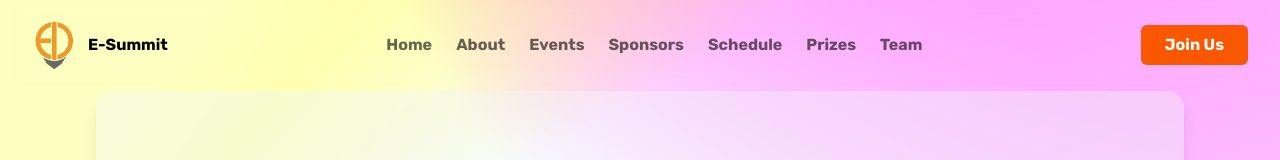
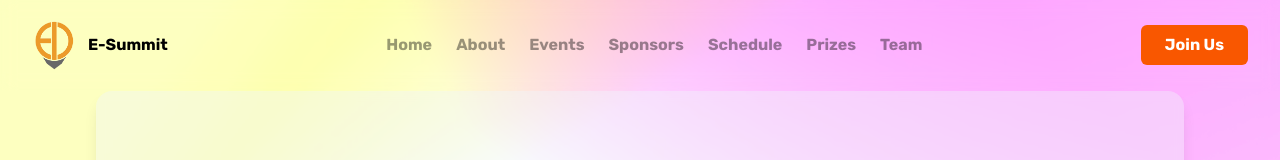
Before and after one commit to AndroBuddy/eic-site, a Vue app: page / in a window 1280 px wide. Shown: the top 160 px of the page. Built offline with nearby package versions, Linux system fonts and the light colour scheme.

Commit message:
Make nav options highlight on click
Signed-off-by: Androbuddy <anirudhchimpidi8@gmail.com>

```diff
--- a/src/components/Header.vue
+++ b/src/components/Header.vue
@@ -4,15 +4,15 @@
 			<img src="../assets/logo.png" class="lg:w-12 w-6 select-none" />
 			E-Summit
 		</a>
-		<ul class="lg:flex hidden gap-6 font-bold text-black/60">
-			<li><a class="hover:underline transition ease-in-out duration-300 cursor-pointer" v-scroll-to="`#home`">Home</a></li>
-			<li><a class="hover:underline transition ease-in-out duration-300 cursor-pointer" v-scroll-to="`#about`">About</a></li>
-			<li><a class="hover:underline transition ease-in-out duration-300 cursor-pointer" v-scroll-to="`#events`">Events</a></li>
+		<ul class="lg:flex hidden gap-6 font-bold text-black/40">
+			<li><a class="hover:underline transition ease-in-out duration-300 cursor-pointer" v-scroll-to="`#home`" :class="{'nav-col': home}" @click="home = !home, about = false, events = false, sponsors = false, schedule = false, prizes = false, team = false">Home</a></li>
+			<li><a class="hover:underline transition ease-in-out duration-300 cursor-pointer" v-scroll-to="`#about`" :class="{'nav-col': about}" @click="home = false, about = !about, events = false, sponsors = false, schedule = false, prizes = false, team = false">About</a></li>
+			<li><a class="hover:underline transition ease-in-out duration-300 cursor-pointer" v-scroll-to="`#events`" :class="{'nav-col': events}" @click="home = false, about = false, events = !events, sponsors = false, schedule = false, prizes = false, team = false">Events</a></li>
 			<!-- <li><a class="hover:underline transition ease-in-out duration-300 cursor-pointer" v-scroll-to="`#tracks`">Tracks</a></li> -->
-			<li><a class="hover:underline transition ease-in-out duration-300 cursor-pointer" v-scroll-to="`#sponsors`">Sponsors</a></li>
-			<li><a class="hover:underline transition ease-in-out duration-300 cursor-pointer" v-scroll-to="`#schedule`">Schedule</a></li>
-			<li><a class="hover:underline transition ease-in-out duration-300 cursor-pointer" v-scroll-to="`#prizes`">Prizes</a></li>
-			<li><a class="hover:underline transition ease-in-out duration-300 cursor-pointer" v-scroll-to="`#team`">Team</a></li>
+			<li><a class="hover:underline transition ease-in-out duration-300 cursor-pointer" v-scroll-to="`#sponsors`" :class="{'nav-col': sponsors}" @click="home = false, about = false, events = false, sponsors = !sponsors, schedule = false, prizes = false, team = false">Sponsors</a></li>
+			<li><a class="hover:underline transition ease-in-out duration-300 cursor-pointer" v-scroll-to="`#schedule`" :class="{'nav-col': schedule}" @click="home = false, about = false, events = false, sponsors = false, schedule = !schedule, prizes = false, team = false">Schedule</a></li>
+			<li><a class="hover:underline transition ease-in-out duration-300 cursor-pointer" v-scroll-to="`#prizes`" :class="{'nav-col': prizes}" @click="home = false, about = false, events = false, sponsors = false, schedule = false, prizes = !prizes, team = false">Prizes</a></li>
+			<li><a class="hover:underline transition ease-in-out duration-300 cursor-pointer" v-scroll-to="`#team`" :class="{'nav-col': team}" @click="home = false, about = false, events = false, sponsors = false, schedule = false, prizes = false, team = !team">Team</a></li>
 		</ul>
 		<button class="h-10 px-6 font-semibold rounded-md text-white hidden lg:block" style="background-color: #f95700;" type="submit">
 			Join Us
@@ -34,15 +34,15 @@
 					<path d="M0 0L10 10M10 0L0 10" fill="none" stroke="currentColor" stroke-width="2" stroke-linecap="round"></path>
 				</svg>
 			</button>
-			<ul class="flex flex-col gap-12 text-black">
-				<li><a class="hover:underline transition ease-in-out duration-300 cursor-pointer" v-scroll-to="`#home`">Home</a></li>
-				<li><a class="hover:underline transition ease-in-out duration-300 cursor-pointer" v-scroll-to="`#about`">About</a></li>
-				<li><a class="hover:underline transition ease-in-out duration-300 cursor-pointer" v-scroll-to="`#events`">Events</a></li>
-				<!--<li><a class="hover:underline transition ease-in-out duration-300 cursor-pointer" v-scroll-to="`#tracks`">Tracks</a></li>-->
-				<li><a class="hover:underline transition ease-in-out duration-300 cursor-pointer" v-scroll-to="`#sponsors`">Sponsors</a></li>
-				<li><a class="hover:underline transition ease-in-out duration-300 cursor-pointer" v-scroll-to="`#schedule`">Schedule</a></li>
-				<li><a class="hover:underline transition ease-in-out duration-300 cursor-pointer" v-scroll-to="`#prizes`">Prizes</a></li>
-				<li><a class="hover:underline transition ease-in-out duration-300 cursor-pointer" v-scroll-to="`#team`">Team</a></li>
+				<ul class="flex flex-col gap-12 text-black">
+				<li><a class="hover:underline transition ease-in-out duration-300 cursor-pointer" v-scroll-to="`#home`" :class="{'nav-col': home}" @click="home = !home, about = false, events = false, sponsors = false, schedule = false, prizes = false, team = false">Home</a></li>
+				<li><a class="hover:underline transition ease-in-out duration-300 cursor-pointer" v-scroll-to="`#about`" :class="{'nav-col': about}" @click="home = false, about = !about, events = false, sponsors = false, schedule = false, prizes = false, team = false">About</a></li>
+				<li><a class="hover:underline transition ease-in-out duration-300 cursor-pointer" v-scroll-to="`#events`" :class="{'nav-col': events}" @click="home = false, about = false, events = !events, sponsors = false, schedule = false, prizes = false, team = false">Events</a></li>
+				<!-- <li><a class="hover:underline transition ease-in-out duration-300 cursor-pointer" v-scroll-to="`#tracks`">Tracks</a></li> -->
+				<li><a class="hover:underline transition ease-in-out duration-300 cursor-pointer" v-scroll-to="`#sponsors`" :class="{'nav-col': sponsors}" @click="home = false, about = false, events = false, sponsors = !sponsors, schedule = false, prizes = false, team = false">Sponsors</a></li>
+				<li><a class="hover:underline transition ease-in-out duration-300 cursor-pointer" v-scroll-to="`#schedule`" :class="{'nav-col': schedule}" @click="home = false, about = false, events = false, sponsors = false, schedule = !schedule, prizes = false, team = false">Schedule</a></li>
+				<li><a class="hover:underline transition ease-in-out duration-300 cursor-pointer" v-scroll-to="`#prizes`" :class="{'nav-col': prizes}" @click="home = false, about = false, events = false, sponsors = false, schedule = false, prizes = !prizes, team = false">Prizes</a></li>
+				<li><a class="hover:underline transition ease-in-out duration-300 cursor-pointer" v-scroll-to="`#team`" :class="{'nav-col': team}" @click="home = false, about = false, events = false, sponsors = false, schedule = false, prizes = false, team = !team">Team</a></li>
 			</ul>
 			<button class="mt-12 h-10 px-6 font-semibold rounded-md bg-black text-white" type="submit">
 			Join Us
@@ -57,7 +57,14 @@ export default {
 		return {
 			overflow: false,
 			showNavbar: true,
-			lastScrollPosition: 0
+			lastScrollPosition: 0,
+			home: false,
+			about: false,
+			events: false,
+			sponsors: false,
+			schedule: false,
+			prizes: false,
+			team: false
 		}
 	},
 	mounted() {
@@ -86,4 +93,8 @@ export default {
 header {
 	font-family: 'Rubik', sans-serif;
 }
+
+.nav-col {
+	color: #f95700;
+}
 </style>
```
